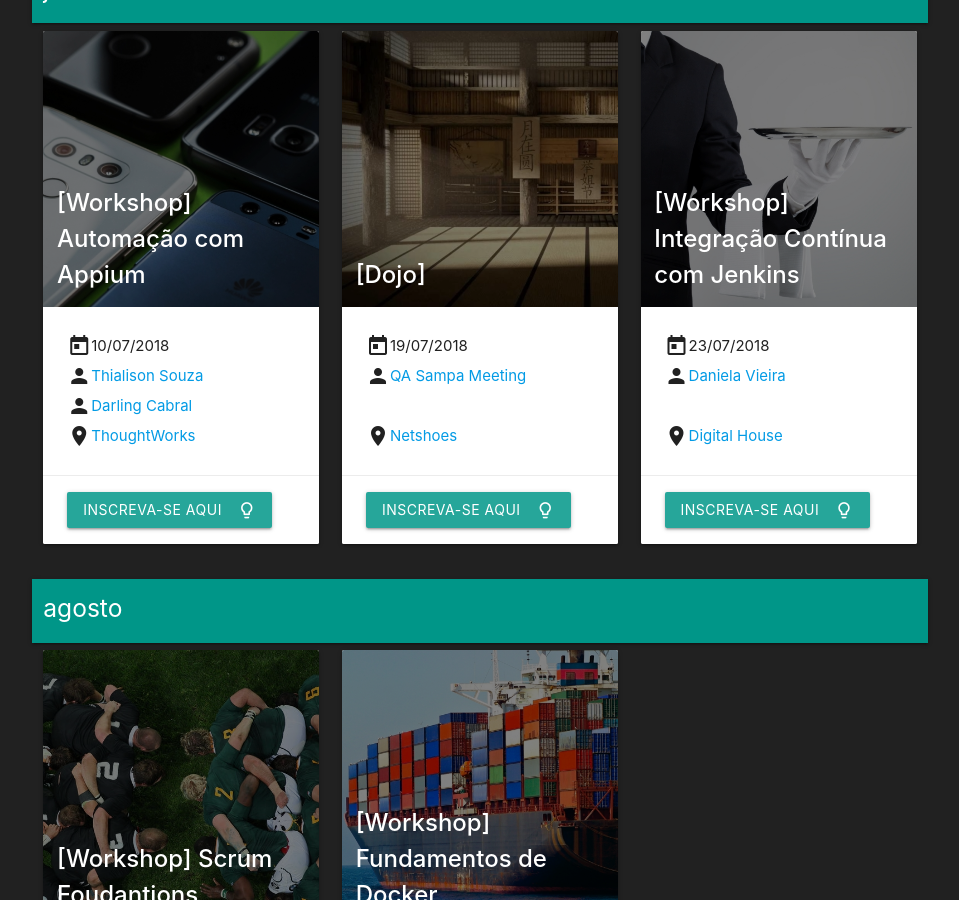
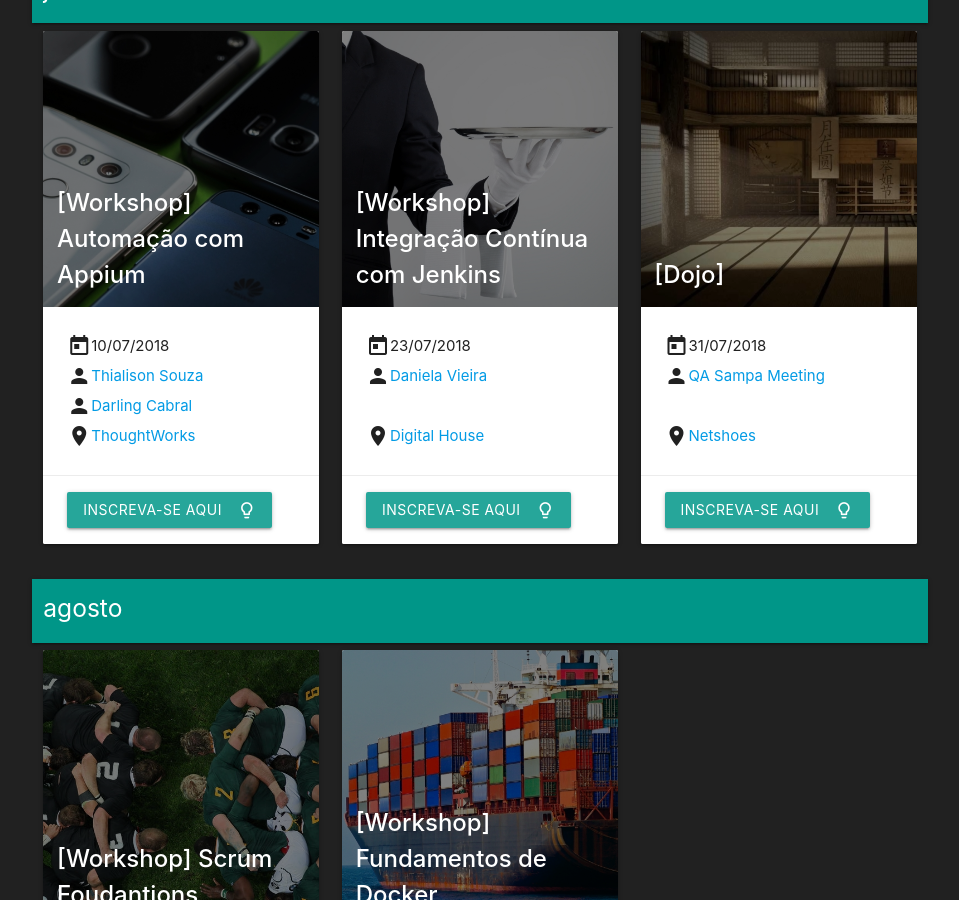
Before and after one commit to qasampameeting/qasampameeting.github.io, a Jekyll site: the page built from events.md, in a window 1280 px wide and 900 px high, scrolled down 881 px. Shown: the whole window, without its empty margins (160-1119 px from the left). Built offline with Jekyll 4.4.1, drawn with Linux system fonts in a browser that asks for light colours; nearby versions of some CDN libraries.

Commit message:
Change dojo date from 19/07 to 31/07

```diff
--- a/_data/events.yml
+++ b/_data/events.yml
@@ -40,14 +40,6 @@ julho:
     image: 10-07-2018.jpg
     link: https://www.eventbrite.com.br/e/do-inicio-ao-basico-com-appium-inscricoes-a-partir-de-03-07-as-23h-registration-45404303494
 
-  - date: 19-07-2018
-    title: "[Dojo]"
-    place:
-      name: Netshoes
-      map_link: https://goo.gl/maps/WwwjZqgDJUk
-    image: 18-05-2018.jpg
-    link: https://www.eventbrite.com.br/e/dojo-tema-a-definir-inscricoes-12-07-as-9h-tickets-46508385834
-
   - date: 23-07-2018
     title: "[Workshop] Integração Contínua com Jenkins"
     speaker:
@@ -57,6 +49,14 @@ julho:
       map_link: https://goo.gl/maps/rzYhjfxZYx92
     image: 23-07-2018.jpg
     link: https://www.eventbrite.com.br/e/workshop-integracao-continua-com-jenkins-inscricoes-16-07-as-23h-registration-46509035778
+
+  - date: 31-07-2018
+    title: "[Dojo]"
+    place:
+      name: Netshoes
+      map_link: https://goo.gl/maps/WwwjZqgDJUk
+    image: 18-05-2018.jpg
+    link: https://www.eventbrite.com.br/e/dojo-tema-a-definir-inscricoes-12-07-as-9h-tickets-46508385834
 
 agosto:
   - date: 15-08-2018
```
